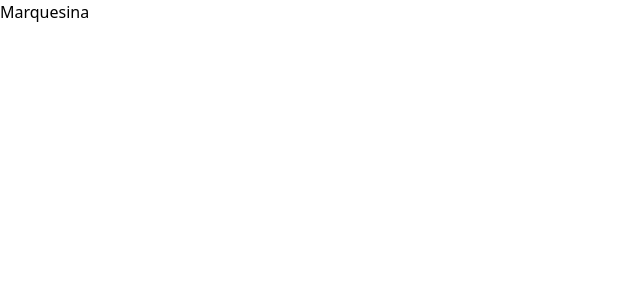
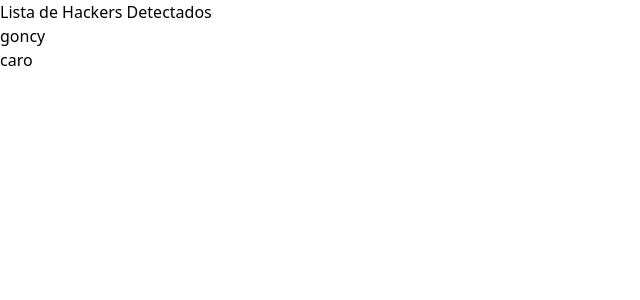
Before and after one commit to Lichu23/training, a React (Vite) app: page / in a window 1280 px wide. Shown: the top 300 px of the page, without its empty margins (0-640 px from the left). Built offline with nearby package versions, Linux system fonts and the light colour scheme.

Commit message:
feat: Hackers exercise (redo)

```diff
--- a/src/App.tsx
+++ b/src/App.tsx
@@ -1,9 +1,9 @@
-import Marquesina from "./components/Marquesina";
+import Hackers from "./components/Hackers";
 
 
 function App() {
   return (
-    <Marquesina/>
+    <Hackers/>
   )
 }
 
--- /dev/null
+++ b/src/components/Hackers.tsx
@@ -0,0 +1,68 @@
+//@ts-nocheck
+
+export default function Hackers() {
+  const estudiantes = [
+    ["goncy", 445, ["B", "A", "A", "A", "A", "A"]],
+    ["mati", 110, ["B", "A", "A", "A"]],
+    ["caro", 200, ["B", "A", "A", "C"]],
+  ];
+
+
+  function findHackers(students) {
+    // Un mapa para asignar puntos a cada calificación fácilmente.
+    const scoreMap = {
+      A: 30,
+      B: 20,
+      C: 10,
+      D: 5,
+    };
+
+    // 1. Filtramos la lista para quedarnos solo con los hackers.
+    const hackerList = students
+      .filter((student) => {
+        const registeredScore = student[1];
+        const grades = student[2];
+
+        // 2. Calculamos el puntaje base sumando los puntos de cada nota.
+        let calculatedScore = grades.reduce((total, currentGrade) => {
+          // Si la nota no está en el mapa (ej. 'F'), suma 0.
+          return total + (scoreMap[currentGrade] || 0);
+        }, 0);
+
+        // 3. condiciones para el bonus.
+        const hasEnoughGrades = grades.length >= 5;
+        const allGradesAreHigh = grades.every(
+          (grade) => grade === "A" || grade === "B"
+        );
+
+        if (hasEnoughGrades && allGradesAreHigh) {
+          calculatedScore += 20;
+        }
+
+        // 4.límite máximo de 200 puntos.
+        const finalCalculatedScore = Math.min(calculatedScore, 200);
+
+        // 5.  es hacker si los puntajes no coinciden.
+        return finalCalculatedScore !== registeredScore;
+      })
+      // 6.  obtener solo los nombres.
+      .map((hackerStudent) => hackerStudent[0]);
+
+    return hackerList;
+  }
+
+  const hackerNames = findHackers(estudiantes);
+
+  console.log(hackerNames);
+
+  return (
+    <div>
+      <h1>Lista de Hackers Detectados</h1>
+      <ul>
+        {hackerNames.map((name) => (
+          <li key={name}>{name}</li>
+        ))}
+      </ul>
+    </div>
+  );
+}
```
